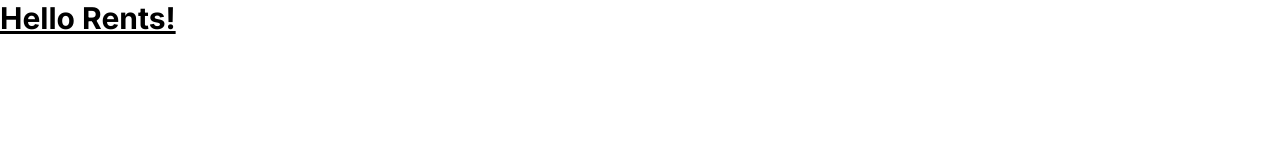
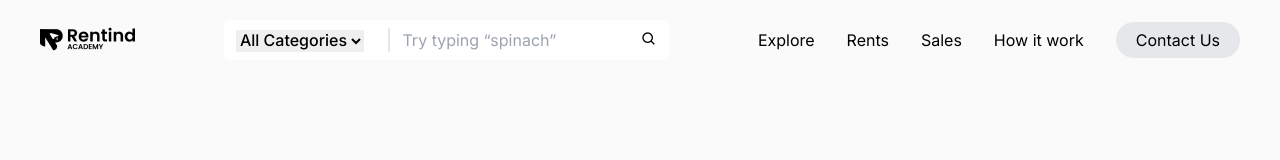
Before and after one commit to msuryaditriputraR/rentind-project, a website: page index.html in a window 1280 px wide. Drawn offline with nearby package versions, Linux system fonts and the light colour scheme.

Commit message:
style header

```diff
--- a/index.html
+++ b/index.html
@@ -12,12 +12,40 @@
     <link rel="preconnect" href="https://fonts.gstatic.com" crossorigin>
     <link href="https://fonts.googleapis.com/css2?family=Inter:wght@400;500;600;700&display=swap" rel="stylesheet">
 
+    <!-- ICONS -->
+    <link href='https://unpkg.com/boxicons@2.1.4/css/boxicons.min.css' rel='stylesheet'>
+
     <!-- STYLE CSS -->
     <link rel="stylesheet" href="assets/css/style.css">
 </head>
 
-<body>
-    <h1 class="text-3xl font-bold underline">Hello Rents!</h1>
+<body class="bg-[#FAFAFA]">
+    <header class="container mx-auto px-5 py-3 flex lg:px-10 lg:py-5 justify-between items-center">
+        <div>
+            <img src="assets/img/logo.png" alt="Rentind Academy">
+        </div>
+        <div class="hidden lg:block bg-white px-3 py-2 rounded-md">
+            <select name="" id="" class="outline-none mr-5 font-medium">
+                <option value="">All Categories</option>
+            </select>
+            <input type="text" placeholder="Try typing “spinach”" class="outline-none border-l-2 border-[#E6E6E6] pl-3">
+            <i class='bx bx-search'></i>
+        </div>
+        <nav>
+            <div class="hidden md:block">
+                <ul class="flex gap-x-8">
+                    <li><a href="#">Explore</a></li>
+                    <li><a href="#">Rents</a></li>
+                    <li><a href="#">Sales</a></li>
+                    <li><a href="#">How it work</a></li>
+                    <li><a href="#" class="bg-gray-200 px-5 py-2 rounded-full">Contact Us</a></li>
+                </ul>
+            </div>
+            <div class="hover:cursor-pointer md:hidden">
+                <i class='bx bx-menu text-lg'></i>
+            </div>
+        </nav>
+    </header>
 </body>
 
 </html>
```
Also changed, not shown: assets/css/style.css.
